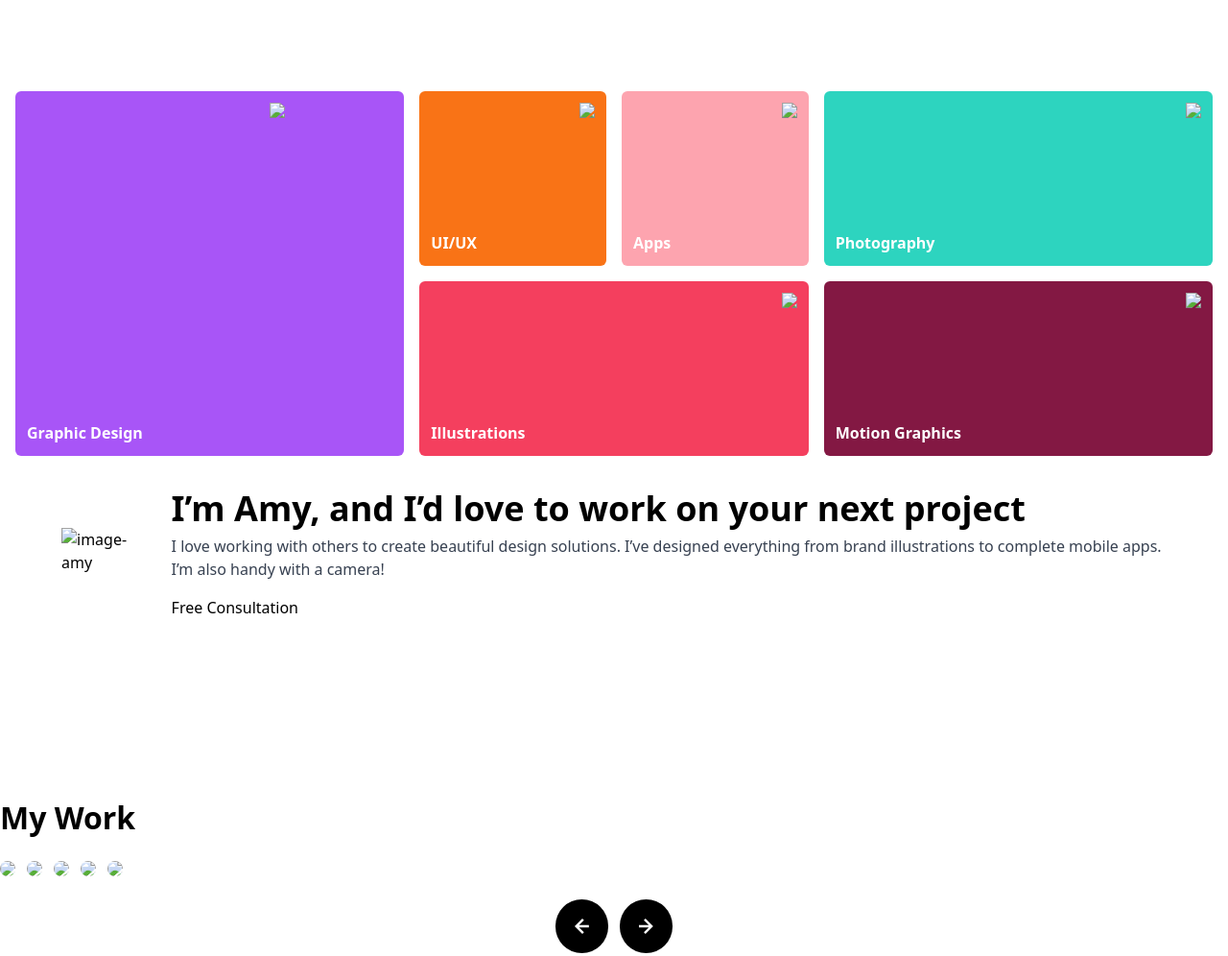
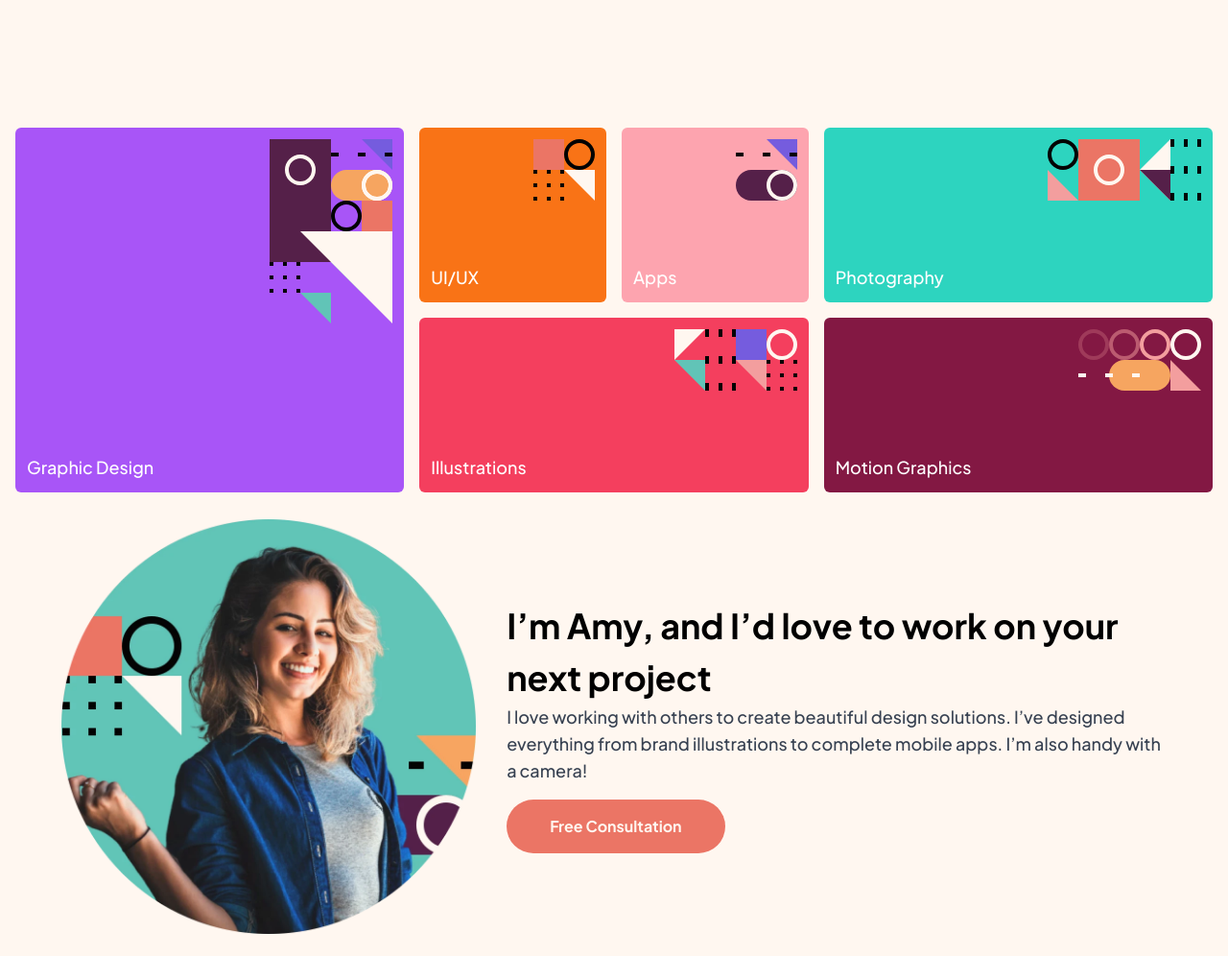
Before and after one commit to Asurite/PortfolioAmy, a plain HTML site: page index.html in a window 1280 px wide. Shown: the part 370-1366 px from the top of the page at 96% size. Drawn offline with nearby package versions, Linux system fonts and the light colour scheme; the site is published under a folder, as on GitHub Pages, so addresses that start at the root find nothing.

Commit message:
Update index.html

```diff
--- a/index.html
+++ b/index.html
@@ -5,10 +5,10 @@
     <meta http-equiv="X-UA-Compatible" content="IE=edge">
     <meta name="viewport" content="width=device-width, initial-scale=1.0">
     <title>Portfolio</title>
-    <link rel="stylesheet" href="/style.css">
+    <link rel="stylesheet" href="./style.css">
     <script src="https://cdn.tailwindcss.com"></script>
-    <script src="app.js"></script>
-    <script src="/colors.js"></script>
+    <script src="./app.js"></script>
+    <script src="./colors.js"></script>
 </head>
 <body class="space-y-16 lg:space-y-[165px]">
     <!-- navbar -->
@@ -16,7 +16,7 @@
     <nav class="flex items-center justify-between py-5 px-4 md:px-164 lg:px-40 xl:px-16 mt-38 mb-70 md:mt-38 md:mb-68 lg:mt-18 lg:mb-34">
         <!-- logo -->
         <div>
-            <img src="/images/logo.svg" alt="logo" class="logo"/>
+            <img src="./images/logo.svg" alt="logo" class="logo"/>
         </div>
         <!-- button -->
         <div>
@@ -42,38 +42,38 @@
       >
         <img
           class="w-[128px] self-end"
-          src="/images/pattern-graphic-design.svg"
+          src="./images/pattern-graphic-design.svg"
         />
         <p class="text-white">Graphic Design</p>
       </div>
       <div
         class="h-[182px] bg-orange-500 flex flex-col p-3 justify-between rounded-md"
       >
-        <img class="self-end" src="/images/pattern-ui-ux.svg" />
+        <img class="self-end" src="./images/pattern-ui-ux.svg" />
         <p>UI/UX</p>
       </div>
       <div
         class="h-[182px] bg-rose-300 flex flex-col p-3 justify-between rounded-md"
       >
-        <img class="self-end" src="/images/pattern-apps.svg" />
+        <img class="self-end" src="./images/pattern-apps.svg" />
         <p>Apps</p>
       </div>
       <div
         class="h-[182px] bg-teal-400 col-span-2 flex flex-col p-3 justify-between rounded-md"
       >
-        <img class="self-end" src="/images/pattern-photography.svg" />
+        <img class="self-end" src="./images/pattern-photography.svg" />
         <p>Photography</p>
       </div>
       <div
         class="h-[182px] bg-rose-500 col-span-2 flex flex-col p-3 justify-between rounded-md"
       >
-        <img class="self-end" src="/images/pattern-illustrations.svg" />
+        <img class="self-end" src="./images/pattern-illustrations.svg" />
         <p>Illustrations</p>
       </div>
       <div
         class="h-[182px] bg-pink-900 col-span-2 flex flex-col p-3 justify-between rounded-md"
       >
-        <img class="self-end" src="/images/pattern-motion-graphics.svg" />
+        <img class="self-end" src="./images/pattern-motion-graphics.svg" />
         <p>Motion Graphics</p>
       </div>
     </div>
@@ -81,7 +81,7 @@
         <!-- introduction -->
         <div class="flex flex-col items-center justify-center md:flex-row py-5 px-4 md:px-164 lg:px-40 xl:px-16 mt-38 mb-70 md:mt-38 md:mb-68 lg:mt-18 lg:mb-34">
             <div class="flex flex-col items-center amy">
-                <img src="/images/image-amy.webp" alt="image-amy" class="w-445 h-445 sm:w-364 sm:h-364 md:w-300 md:h-300">
+                <img src="./images/image-amy.webp" alt="image-amy" class="w-445 h-445 sm:w-364 sm:h-364 md:w-300 md:h-300">
             </div>
             <div class="flex flex-col intro mt-4 md:ml-8 md:mt-0 w-540 h-306">
                 <div class="items-center">
@@ -104,11 +104,11 @@
         <div class="flex flex-col gap-6 relative overflow-hidden w-[100vw]">
             <h3 class="text-[32px] not-italic font-bold leading-[normal]">My Work</h3>
             <div id="slider"class="flex gap-3 relative w-[10000vw]" style="transition: transform 0.3s ease-out">
-              <img class="rounded-lg" src="/images/image-slide-2.jpg"/>
-              <img class="rounded-lg" src="/images/image-slide-3.jpg"/>
-              <img class="rounded-lg" src="/images/image-slide-4.jpg"/>
-              <img class="rounded-lg" src="/images/image-slide-5.jpg"/>
-              <img class="rounded-lg" src="/images/image-slide-1.jpg"/>
+              <img class="rounded-lg" src="./images/image-slide-2.jpg"/>
+              <img class="rounded-lg" src="./images/image-slide-3.jpg"/>
+              <img class="rounded-lg" src="./images/image-slide-4.jpg"/>
+              <img class="rounded-lg" src="./images/image-slide-5.jpg"/>
+              <img class="rounded-lg" src="./images/image-slide-1.jpg"/>
             </div>
             <div class="flex justify-center gap-3">
               <div id="shift-left" class="bg-black inline-block p-5 rounded-full cursor-pointer hover:bg-purple transition-transform" onclick="shiftSlider('left')" @click="offset += 200">
@@ -142,7 +142,7 @@
     <footer class="flex items-center justify-between py-5 px-4 md:px-164 lg:px-40 xl:px-16 mt-38 mb-70 md:mt-38 md:mb-68 lg:mt-18 lg:mb-34">
         <!-- logo -->
         <div>
-            <img src="/images/logo.svg" alt="logo" class="logo"/>
+            <img src="./images/logo.svg" alt="logo" class="logo"/>
         </div>
         <!-- button -->
         <div>
```
